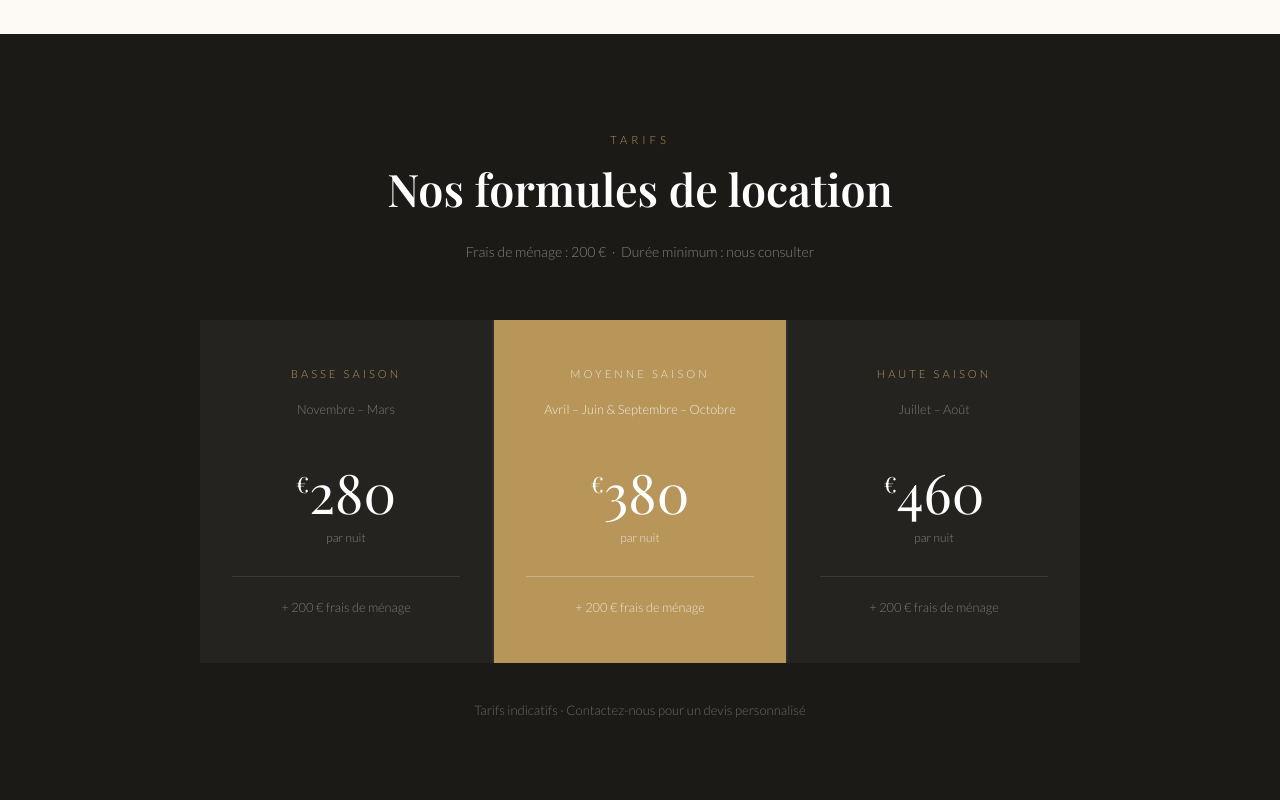
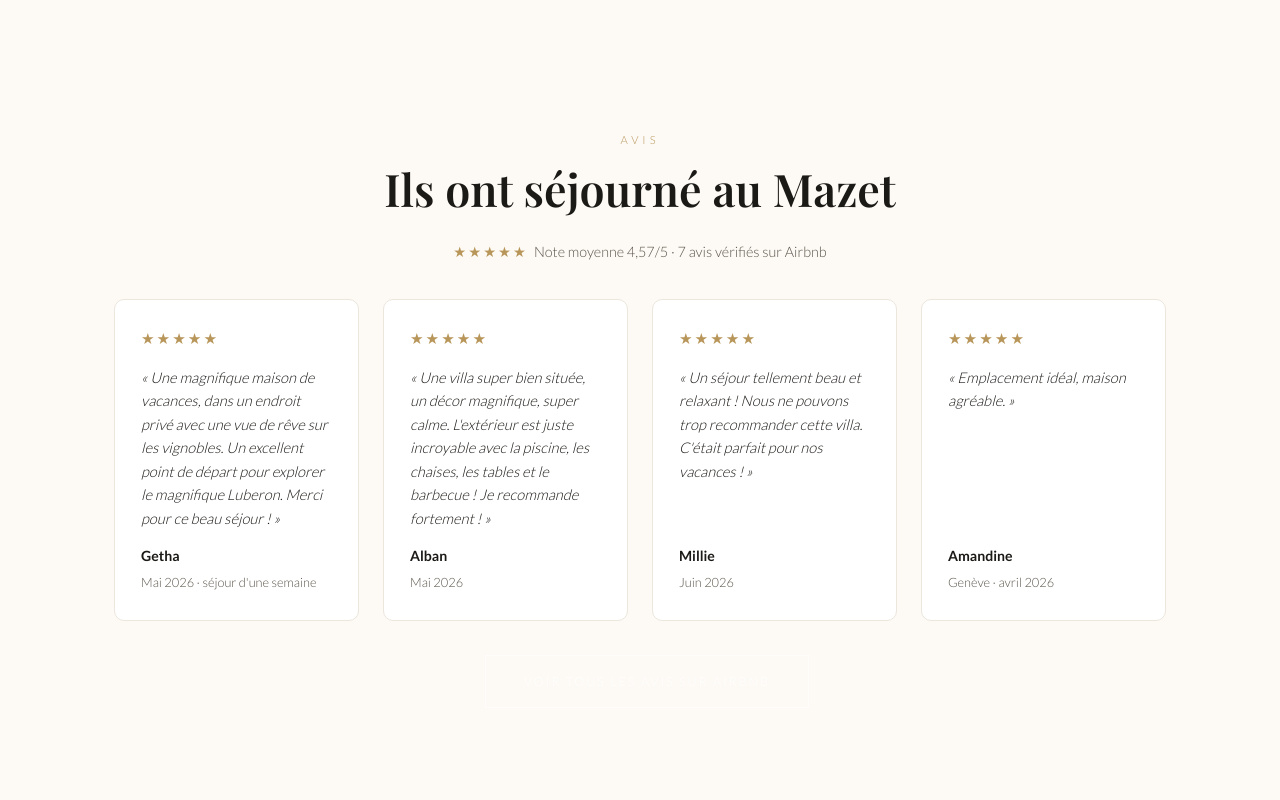
Before and after one commit to raphaelperrin-eng/mazet-des-vaines, a plain HTML site: page index.html in a window 1280 px wide. Shown: the part 4020-4820 px from the top of the page. Drawn offline with nearby package versions, Linux system fonts and the light colour scheme; a web font is replaced by a local one.

Commit message:
Section Avis (témoignages voyageurs) + note 4,57/5 dans les données structurées

```diff
--- a/index.html
+++ b/index.html
@@ -50,6 +50,12 @@
       },
       "email": "lemazetdesvaines@gmail.com",
       "priceRange": "€€€",
+      "aggregateRating": {
+        "@type": "AggregateRating",
+        "ratingValue": "4.57",
+        "bestRating": "5",
+        "reviewCount": "7"
+      },
       "checkinTime": "16:00",
       "checkoutTime": "10:00",
       "petsAllowed": true,
@@ -906,6 +912,60 @@
             <div class="amenity"><span class="amenity-icon">🛁</span><div><div class="amenity-name" data-i18n="amenity.bath.name">Baignoire</div><div class="amenity-desc" data-i18n="amenity.bath.desc">Salle de bain avec baignoire à l'étage</div></div></div>
             <div class="amenity"><span class="amenity-icon">🐾</span><div><div class="amenity-name" data-i18n="amenity.pets.name">Animaux bienvenus</div><div class="amenity-desc" data-i18n="amenity.pets.desc">Sur demande préalable acceptée</div></div></div>
             <div class="amenity"><span class="amenity-icon">🏡</span><div><div class="amenity-name" data-i18n="amenity.house.name">Logement entier</div><div class="amenity-desc" data-i18n="amenity.house.desc">Maison indépendante, sans vis-à-vis</div></div></div>
+        </div>
+    </div>
+</section>
+
+<!-- ══ AVIS ═══════════════════════════════════════════════════════ -->
+<style>
+    #avis { background: var(--cream, #FDFAF5); }
+    .avis-inner { max-width: 1100px; margin: 0 auto; padding: 0 24px; }
+    .avis-head { text-align: center; margin-bottom: 34px; }
+    .avis-rating { margin-top: 12px; color: var(--mid, #5A544A); font-size: 0.9rem; }
+    .avis-rating .stars { color: var(--gold, #B8965A); letter-spacing: 2px; margin-right: 6px; }
+    .avis-grid { display: grid; grid-template-columns: repeat(auto-fit, minmax(235px, 1fr)); gap: 24px; }
+    .avis-card { background: #fff; border: 1px solid #ece7dd; border-radius: 10px; padding: 26px; display: flex; flex-direction: column; gap: 14px; }
+    .avis-stars { color: var(--gold, #B8965A); letter-spacing: 2px; font-size: 0.95rem; }
+    .avis-quote { font-style: italic; color: var(--dark, #1C1A17); line-height: 1.6; font-size: 0.92rem; flex: 1; }
+    .avis-author { font-weight: 700; color: var(--dark, #1C1A17); font-size: 0.88rem; }
+    .avis-meta { color: var(--mid, #5A544A); font-size: 0.8rem; margin-top: -10px; }
+    .avis-cta-wrap { text-align: center; margin-top: 34px; }
+</style>
+<section id="avis">
+    <div class="avis-inner">
+        <div class="avis-head">
+            <span class="section-tag" id="avis-tag">Avis</span>
+            <h2 class="section-title" id="avis-title">Ils ont séjourné au Mazet</h2>
+            <p class="avis-rating"><span class="stars">★★★★★</span><span id="avis-sub">Note moyenne 4,57/5 · 7 avis vérifiés sur Airbnb</span></p>
+        </div>
+        <div class="avis-grid">
+            <div class="avis-card">
+                <div class="avis-stars">★★★★★</div>
+                <p class="avis-quote">« Une magnifique maison de vacances, dans un endroit privé avec une vue de rêve sur les vignobles. Un excellent point de départ pour explorer le magnifique Luberon. Merci pour ce beau séjour ! »</p>
+                <div class="avis-author">Getha</div>
+                <div class="avis-meta">Mai 2026 · séjour d'une semaine</div>
+            </div>
+            <div class="avis-card">
+                <div class="avis-stars">★★★★★</div>
+                <p class="avis-quote">« Une villa super bien située, un décor magnifique, super calme. L'extérieur est juste incroyable avec la piscine, les chaises, les tables et le barbecue ! Je recommande fortement ! »</p>
+                <div class="avis-author">Alban</div>
+                <div class="avis-meta">Mai 2026</div>
+            </div>
+            <div class="avis-card">
+                <div class="avis-stars">★★★★★</div>
+                <p class="avis-quote">« Un séjour tellement beau et relaxant ! Nous ne pouvons trop recommander cette villa. C'était parfait pour nos vacances ! »</p>
+                <div class="avis-author">Millie</div>
+                <div class="avis-meta">Juin 2026</div>
+            </div>
+            <div class="avis-card">
+                <div class="avis-stars">★★★★★</div>
+                <p class="avis-quote">« Emplacement idéal, maison agréable. »</p>
+                <div class="avis-author">Amandine</div>
+                <div class="avis-meta">Genève · avril 2026</div>
+            </div>
+        </div>
+        <div class="avis-cta-wrap">
+            <a href="https://www.airbnb.fr/rooms/1500717634972004913/reviews" target="_blank" rel="noopener" class="btn btn-outline" id="avis-cta">Voir tous les avis sur Airbnb</a>
         </div>
     </div>
 </section>
@@ -1935,6 +1995,33 @@
 })();
 </script>
 
+<script>
+/* ── Libellés de la section Avis (multilingue) ── */
+(function() {
+    const T = {
+        fr: { tag:'Avis', title:'Ils ont séjourné au Mazet', sub:'Note moyenne 4,57/5 · 7 avis vérifiés sur Airbnb', cta:'Voir tous les avis sur Airbnb' },
+        en: { tag:'Reviews', title:'They stayed at the Mazet', sub:'Average rating 4.57/5 · 7 verified reviews on Airbnb', cta:'See all reviews on Airbnb' },
+        es: { tag:'Opiniones', title:'Se alojaron en el Mazet', sub:'Valoración media 4,57/5 · 7 opiniones verificadas en Airbnb', cta:'Ver todas las opiniones en Airbnb' },
+        de: { tag:'Bewertungen', title:'Sie wohnten im Mazet', sub:'Durchschnitt 4,57/5 · 7 verifizierte Bewertungen auf Airbnb', cta:'Alle Bewertungen auf Airbnb ansehen' },
+        nl: { tag:'Beoordelingen', title:'Zij verbleven in het Mazet', sub:'Gemiddeld 4,57/5 · 7 geverifieerde beoordelingen op Airbnb', cta:'Alle beoordelingen op Airbnb' },
+        it: { tag:'Recensioni', title:'Hanno soggiornato al Mazet', sub:'Valutazione media 4,57/5 · 7 recensioni verificate su Airbnb', cta:'Vedi tutte le recensioni su Airbnb' },
+        ja: { tag:'レビュー', title:'Mazetに宿泊されたゲスト', sub:'平均評価 4.57/5・Airbnbの認証済みレビュー7件', cta:'Airbnbですべてのレビューを見る' },
+        pt: { tag:'Avaliações', title:'Ficaram no Mazet', sub:'Nota média 4,57/5 · 7 avaliações verificadas no Airbnb', cta:'Ver todas as avaliações no Airbnb' }
+    };
+    const el = (id) => document.getElementById(id);
+    if (!el('avis-title')) return;
+    function apply() {
+        const lang = (typeof currentLang !== 'undefined' && T[currentLang]) ? currentLang : 'fr';
+        const t = T[lang];
+        const set = (id, v) => { const e = el(id); if (e) e.textContent = v; };
+        set('avis-tag', t.tag); set('avis-title', t.title); set('avis-sub', t.sub); set('avis-cta', t.cta);
+    }
+    const sel = document.querySelector('.lang-select');
+    if (sel) sel.addEventListener('change', apply);
+    apply();
+})();
+</script>
+
 </body>
 </html>
 <!-- test auto-deploy Thu Mar 19 14:53:31 CET 2026 -->
```
